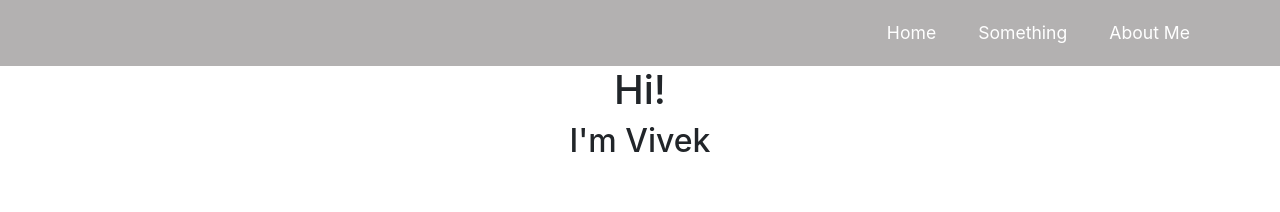
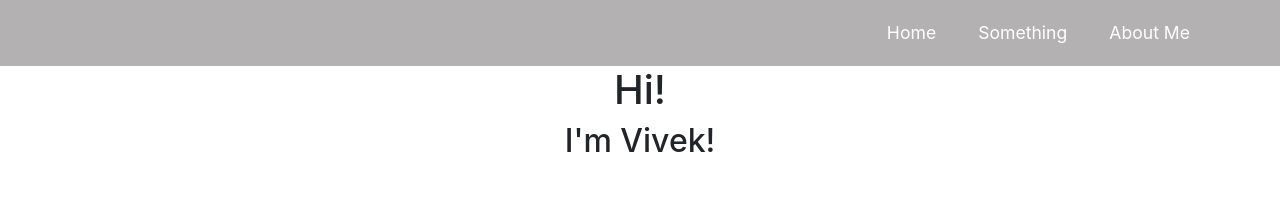
Before and after one commit to firewall004/my-gh-website, a React (Create React App) app: page / in a window 1280 px wide. Shown: the top 212 px of the page. Built offline with nearby package versions, Linux system fonts and the light colour scheme.

Commit message:
Small change

```diff
--- a/src/components/PrimaryMenu/DummyWebsite/Index.js
+++ b/src/components/PrimaryMenu/DummyWebsite/Index.js
@@ -4,7 +4,7 @@ const Index = () => {
     return (
         <div>
             <h1>Hi!</h1>
-          <h2>I&apos;m Vivek</h2>
+            <h2>I&apos;m Vivek!</h2>
       </div>
 
   )
```
